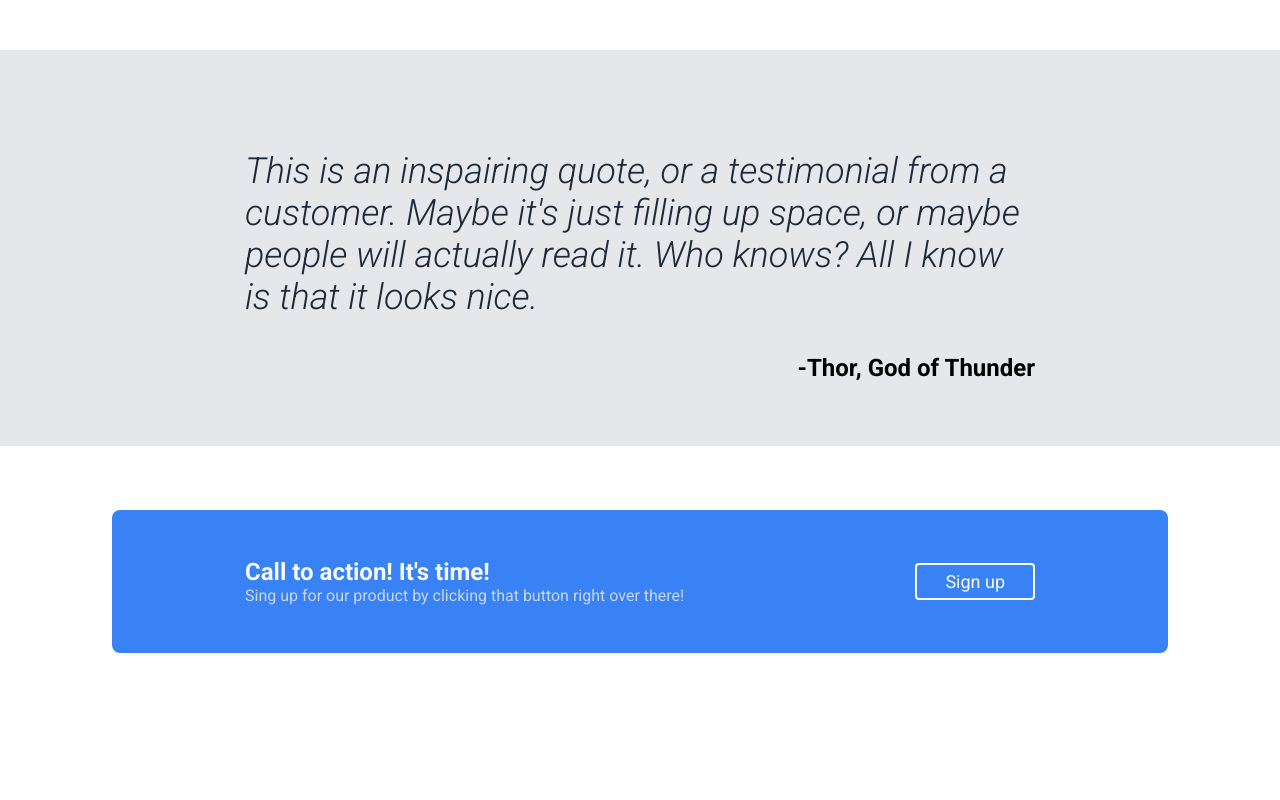
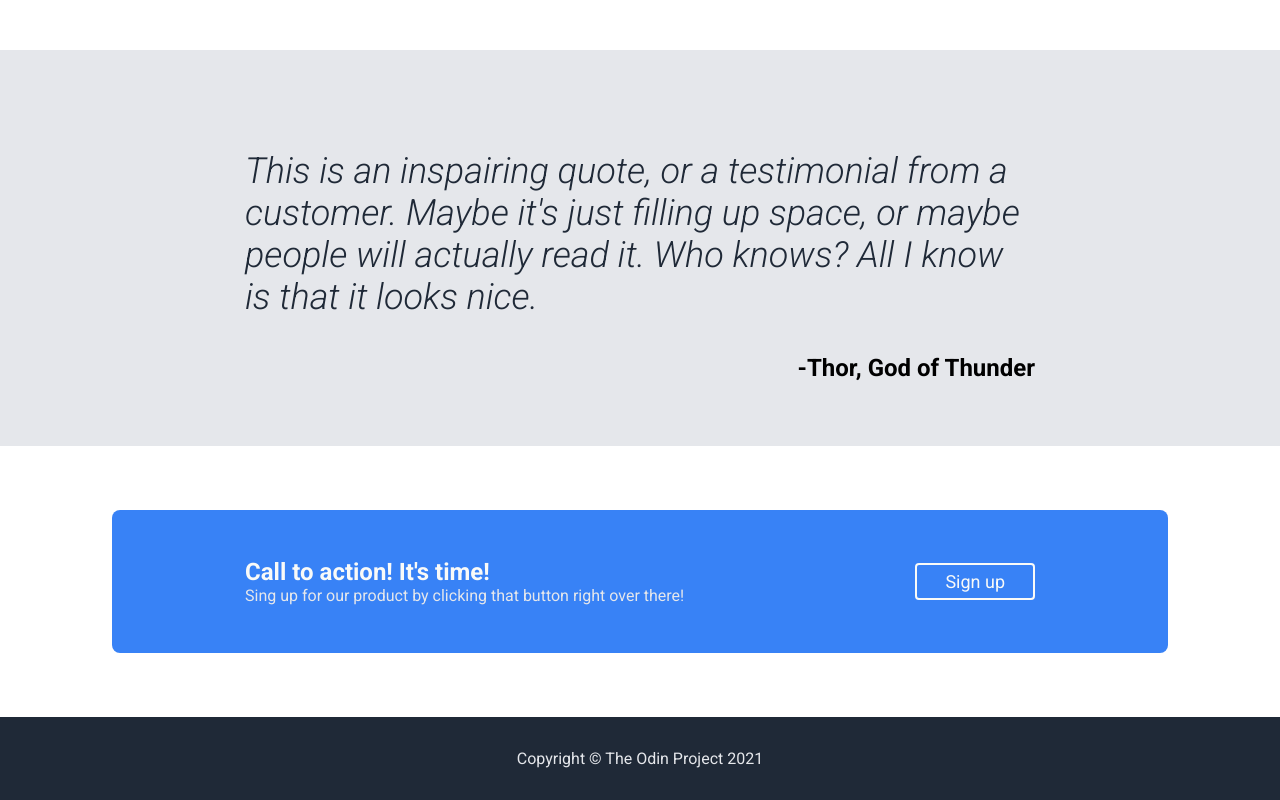
Before and after one commit to lorbengo/odin-landing-page, a plain HTML site: page index.html in a window 1280 px wide. Shown: the part 897-1697 px from the top of the page. Before the commit the page ends 1614 px from the top, so only its background shows below. Drawn offline with Linux system fonts and the light colour scheme.

Commit message:
Add footer section

```diff
--- a/index.html
+++ b/index.html
@@ -83,5 +83,12 @@
         </div>
       </div>
     </div>
+
+    <!--Footer-->
+    <div class="footer">
+      <div class="container">
+        <p class="footer-copyright">Copyright © The Odin Project 2021</p>
+      </div>
+    </div>
   </body>
 </html>
--- a/style.css
+++ b/style.css
@@ -217,9 +217,26 @@ body {
 }
 
 .cta-text {
-  color: #c8d6ed;
+  color: #e5e7eb;
 }
 
 .cta-button {
   border-color: inherit;
 }
+
+/*------------------------------------------------------------------------------
+ * FOOTER
+ ------------------------------------------------------------------------------*/
+
+.footer {
+  padding-top: 32px;
+  padding-bottom: 32px;
+  background-color: #1f2937;
+}
+
+.footer-copyright {
+  margin-top: 0;
+  margin-bottom: 0;
+  color: #e5e7eb;
+  text-align: center;
+}
```
